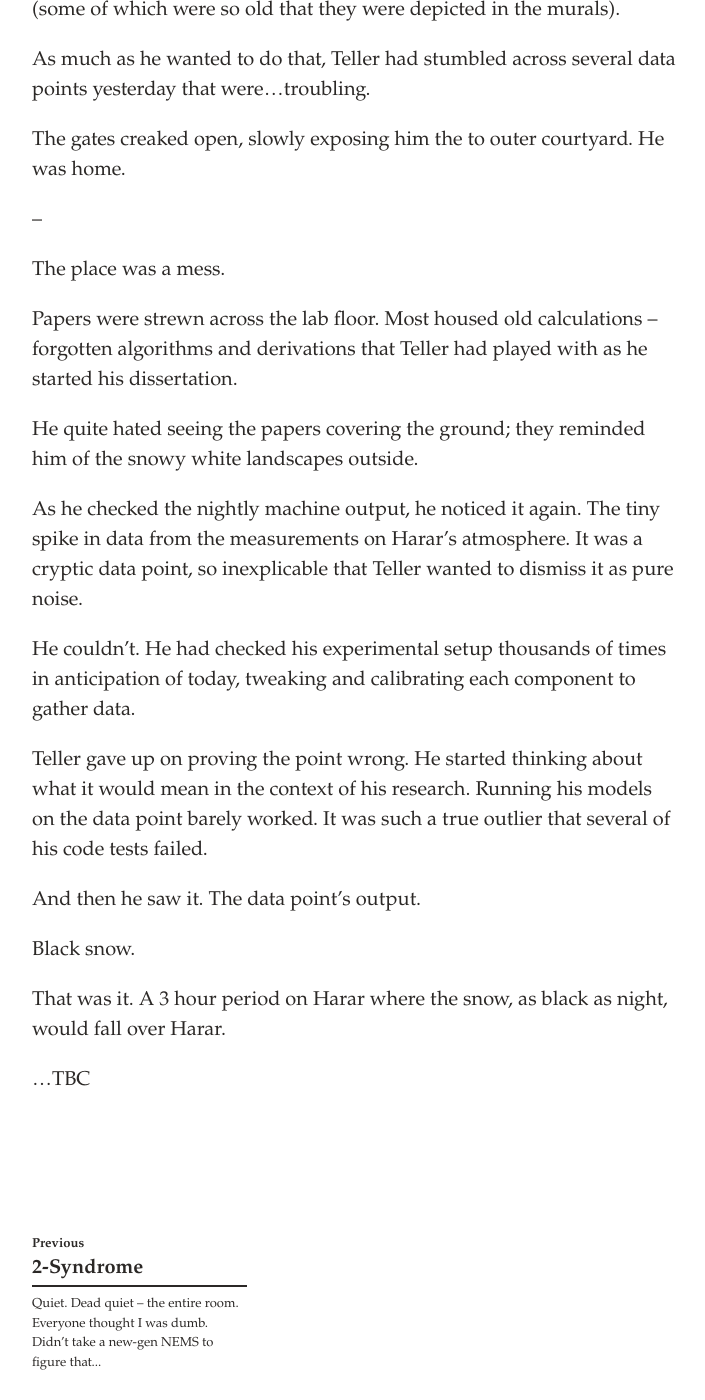
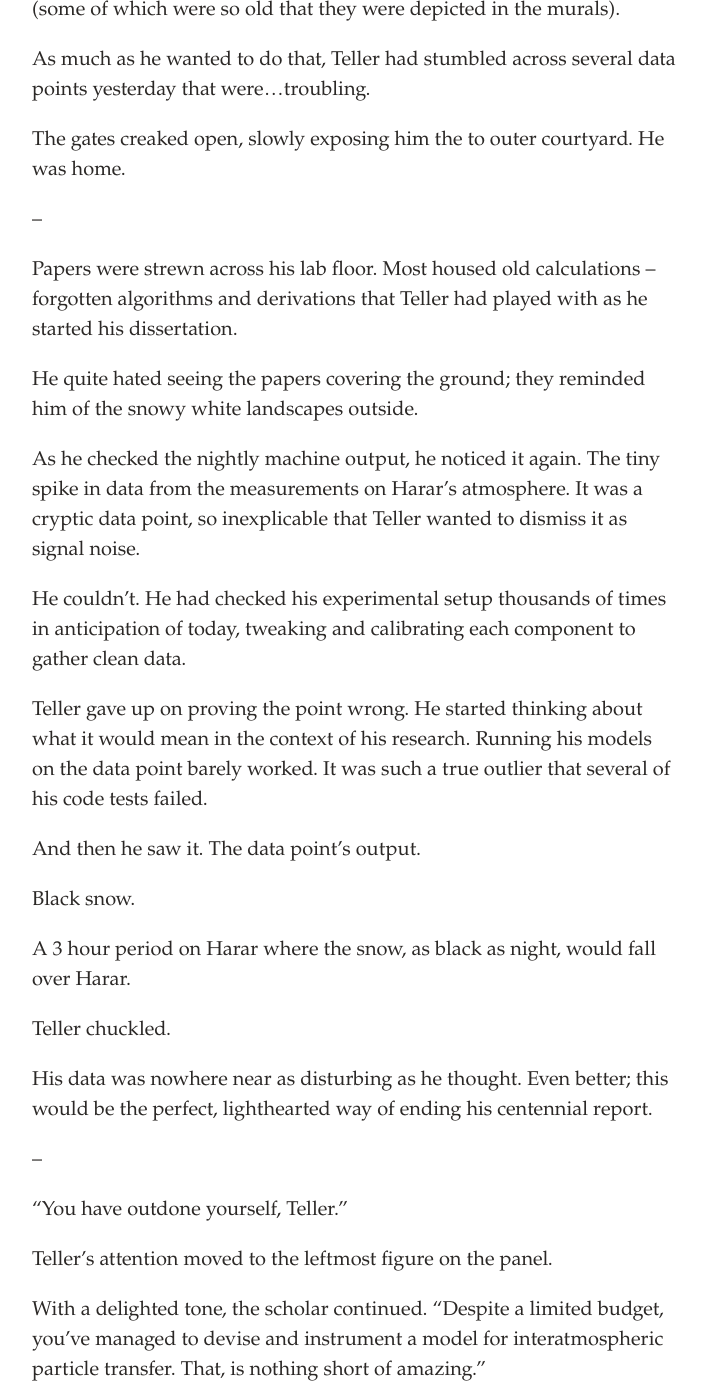
Before and after one commit to svvchen/nervxious, a Jekyll site: the page built from _posts/2019-08-12-teller.markdown, in a window 1280 px wide and 1400 px high, scrolled down 1189 px. Shown: the whole window, without its empty margins (286-991 px from the left). Built offline with Jekyll 4.4.1, drawn with Linux system fonts in a browser that asks for light colours; comment, search, counter and statistics services are not loaded; some of the changed text lies outside the part shown.

Commit message:
Update 2019-08-12-teller.markdown

```diff
--- a/_posts/2019-08-12-teller.markdown
+++ b/_posts/2019-08-12-teller.markdown
@@ -24,15 +24,13 @@
 
 --
 
-The place was a mess.
-
-Papers were strewn across the lab floor. Most housed old calculations -- forgotten algorithms and derivations that Teller had played with as he started his dissertation.
+Papers were strewn across his lab floor. Most housed old calculations -- forgotten algorithms and derivations that Teller had played with as he started his dissertation.
 
 He quite hated seeing the papers covering the ground; they reminded him of the snowy white landscapes outside.
 
-As he checked the nightly machine output, he noticed it again. The tiny spike in data from the measurements on Harar's atmosphere. It was a cryptic data point, so inexplicable that Teller wanted to dismiss it as pure noise.
+As he checked the nightly machine output, he noticed it again. The tiny spike in data from the measurements on Harar's atmosphere. It was a cryptic data point, so inexplicable that Teller wanted to dismiss it as signal noise.
 
-He couldn't. He had checked his experimental setup thousands of times in anticipation of today, tweaking and calibrating each component to gather data.
+He couldn't. He had checked his experimental setup thousands of times in anticipation of today, tweaking and calibrating each component to gather clean data.
 
 Teller gave up on proving the point wrong. He started thinking about what it would mean in the context of his research. Running his models on the data point barely worked. It was such a true outlier that several of his code tests failed.
 
@@ -40,6 +38,26 @@
 
 Black snow.
 
-That was it. A 3 hour period on Harar where the snow, as black as night, would fall over Harar.
+A 3 hour period on Harar where the snow, as black as night, would fall over Harar.
 
-...TBC
+Teller chuckled.
+
+His data was nowhere near as disturbing as he thought. Even better; this would be the perfect, lighthearted way of ending his centennial report.
+
+--
+
+"You have outdone yourself, Teller."
+
+Teller's attention moved to the leftmost figure on the panel.
+
+With a delighted tone, the scholar continued. "Despite a limited budget, you've managed to devise and instrument a model for interatmospheric particle transfer. That, is nothing short of amazing."
+
+"Your honor's praise is undeserving," said Teller. "Nothing in this project could have come about had the panel not sponsored my work."
+
+"A-and my food and lodging", he added, after a quick pause.
+
+The panel members chuckled. Teller's body eased.
+
+As he brought his voice back to speak, he felt a significant amount of tension return to his shoulders.
+
+to be continued...
```
